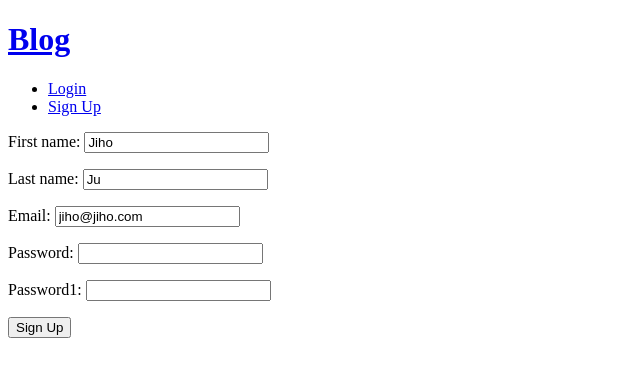
After one commit to JihoJu/django-blog, a Django app: page /users/signup in a window 1280 px wide. The commit adds this page. Shown: the top 377 px of the page, without its empty margins (0-640 px from the left). Run offline with Django 3.2, Linux system fonts and the light colour scheme.

Commit message:
Add SignUpView

```diff
--- a/templates/partials/header.html
+++ b/templates/partials/header.html
@@ -1,6 +1,13 @@
 <header>
     <a href="{% url 'core:home' %}"><h1>Blog</h1></a>
     <ul>
-        <li><a href="{% url "users:login" %}">Login</a></li>
+
+        {% if user.is_authenticated %}
+            <li><a href="{% url "users:logout" %}">Logout</a></li>
+        {% else %}
+            <li><a href="{% url "users:login" %}">Login</a></li>
+            <li><a href="{% url "users:signup" %}">Sign Up</a></li>
+        {% endif %}
+
     </ul>
 </header>
--- /dev/null
+++ b/templates/users/signup.html
@@ -0,0 +1,13 @@
+{% extends 'base.html' %}
+
+{% block page_title %}
+    Sign Up
+{% endblock page_title %}
+
+{% block contents %}
+    <form method="POST" action="{% url "users:signup" %}">
+        {% csrf_token %}
+        {{form.as_p}}
+        <button>Sign Up</button>
+    </form>
+{% endblock contents %}
--- a/users/admin.py
+++ b/users/admin.py
@@ -24,7 +24,8 @@ class CustomUserAdmin(UserAdmin):
     )
 
     def user_avatar_thumbnail(self, obj):
-        return mark_safe(f'<img width=50px src="{obj.avatar.url}" />')
+        if obj.avatar:
+            return mark_safe(f'<img width=50px src="{obj.avatar.url}" />')
 
     user_avatar_thumbnail.short_description = "Thumbnail"
 
--- a/users/forms.py
+++ b/users/forms.py
@@ -19,3 +19,40 @@ class LoginForm(forms.Form):
                 self.add_error("password", forms.ValidationError("Password is wrong"))
         except models.User.DoesNotExist:
             self.add_error("email", forms.ValidationError("User does not exist"))
+
+
+class SignUpForm(forms.Form):
+
+    first_name = forms.CharField(max_length=80)
+    last_name = forms.CharField(max_length=80)
+    email = forms.EmailField()
+    password = forms.CharField(widget=forms.PasswordInput)
+    password1 = forms.CharField(widget=forms.PasswordInput)
+
+    def clean_email(self):
+        email = self.cleaned_data.get("email")
+        try:
+            models.User.objects.get(email=email)
+            raise forms.ValidationError("User already exists with that email")
+        except models.User.DoesNotExist:
+            return email
+
+    def clean_password1(self):
+        password = self.cleaned_data.get("password")
+        password1 = self.cleaned_data.get("password1")
+
+        if password != password1:
+            raise forms.ValidationError("Password Confirmation does not match")
+        else:
+            return password
+
+    def save(self):
+        first_name = self.cleaned_data.get("first_name")
+        last_name = self.cleaned_data.get("last_name")
+        email = self.cleaned_data.get("email")
+        password = self.cleaned_data.get("password")
+
+        user = models.User.objects.create_user(email, email, password)
+        user.first_name = first_name
+        user.last_name = last_name
+        user.save()
--- a/users/urls.py
+++ b/users/urls.py
@@ -5,4 +5,6 @@ app_name = "users"
 
 urlpatterns = [
     path("login", views.LoginView.as_view(), name="login"),
+    path("logout", views.log_out, name="logout"),
+    path("signup", views.SignUpView.as_view(), name="signup"),
 ]
--- a/users/views.py
+++ b/users/views.py
@@ -1,4 +1,7 @@
+from django.contrib import auth
+from django.urls.base import reverse_lazy
 from django.views import View
+from django.views.generic import FormView
 from django.shortcuts import redirect, render
 from django.urls import reverse
 from django.contrib.auth import authenticate, login, logout
@@ -20,3 +23,28 @@ class LoginView(View):
                 login(self.request, user)
                 return redirect(reverse("core:home"))
         return render(request, "users/login.html", {"form": form})
+
+
+def log_out(request):
+    logout(request)
+    return redirect(reverse("core:home"))
+
+
+class SignUpView(FormView):
+    template_name = "users/signup.html"
+    form_class = forms.SignUpForm
+    success_url = reverse_lazy("core:home")
+    initial = {
+        "first_name": "Jiho",
+        "last_name": "Ju",
+        "email": "jiho@jiho.com",
+    }
+
+    def form_valid(self, form):
+        form.save()
+        email = form.cleaned_data.get("email")
+        password = form.cleaned_data.get("password")
+        user = authenticate(self.request, username=email, password=password)
+        if user is not None:
+            login(self.request, user)
+        return super().form_valid(form)
```
